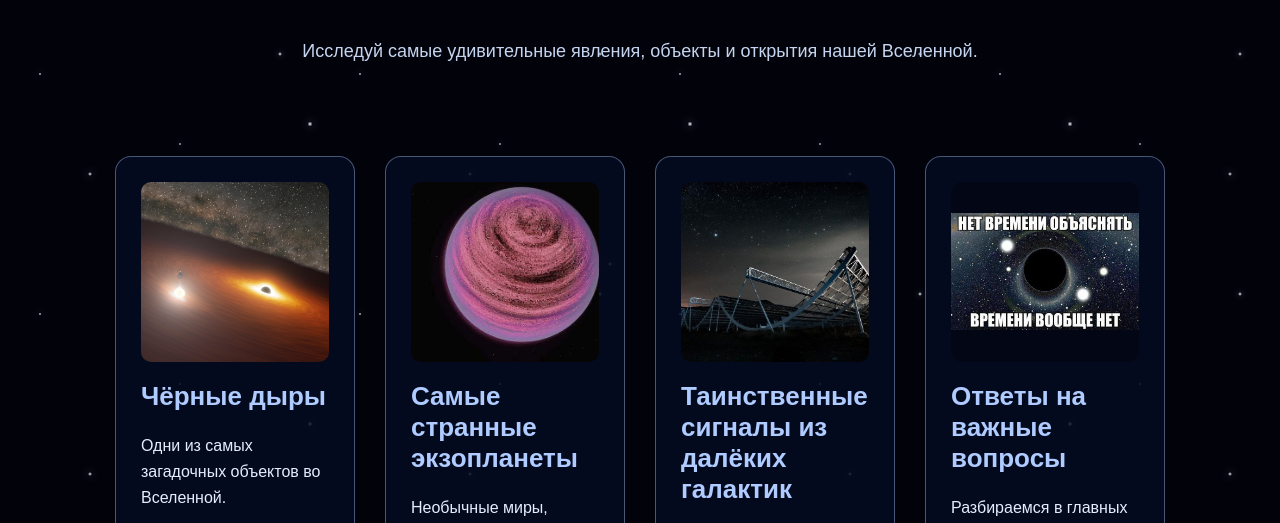
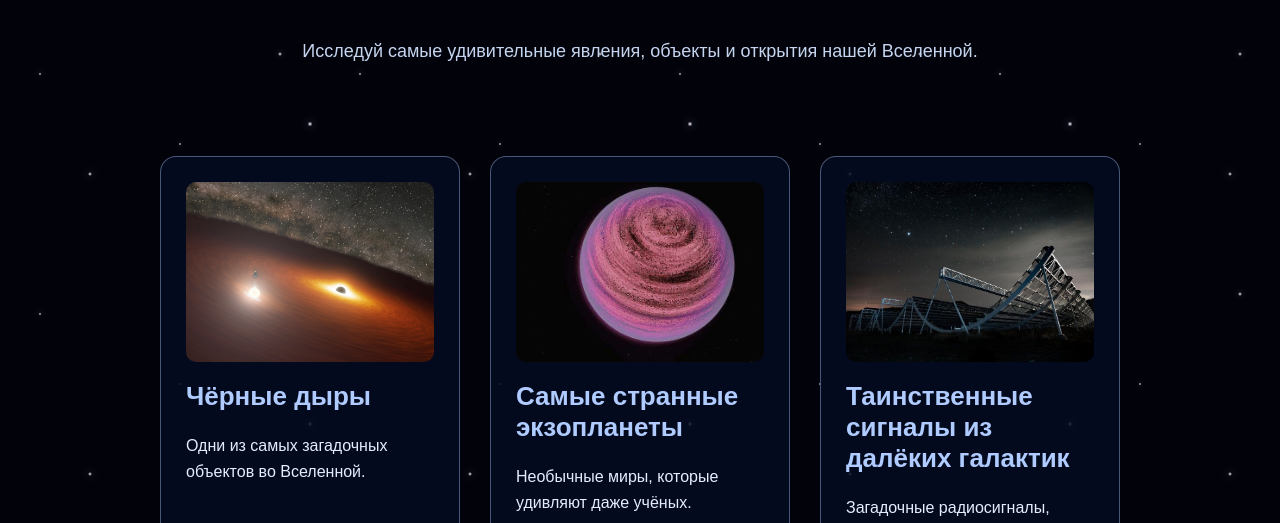
Before and after one commit to astralis-lunaris/astralis-lunaris.github.io, a plain HTML site: page science.html in a window 1280 px wide. Shown: the part 226-749 px from the top of the page. Drawn offline with Linux system fonts and the light colour scheme.

Commit message:
Update style.css

```diff
--- a/style.css
+++ b/style.css
@@ -556,8 +556,8 @@ button,
 
 /* Одинаковый размер всех карточек научного раздела */
 .science-articles .article-card-link {
-    flex: 0 0 240px;
-    width: 240px;
+    flex: 0 0 300px;
+    width: 300px;
     margin: 30px 0;
 }
 
```
